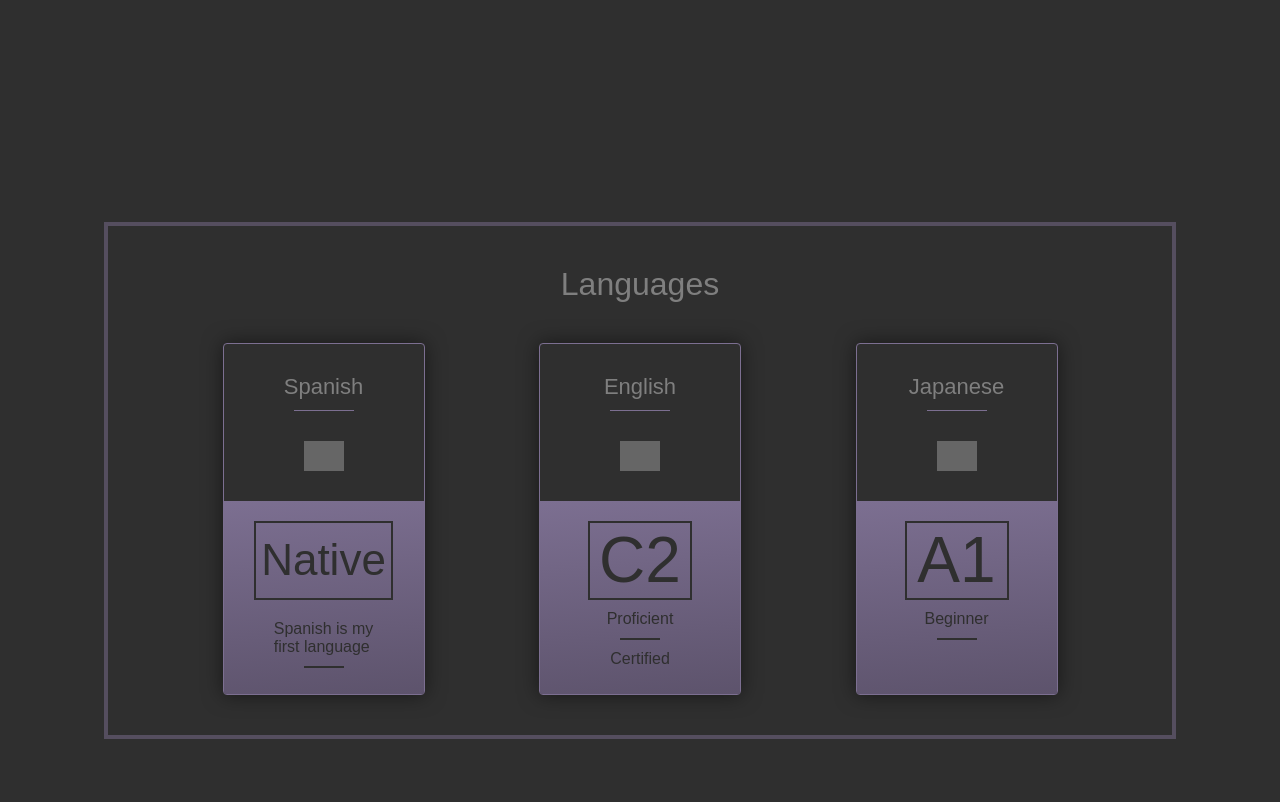
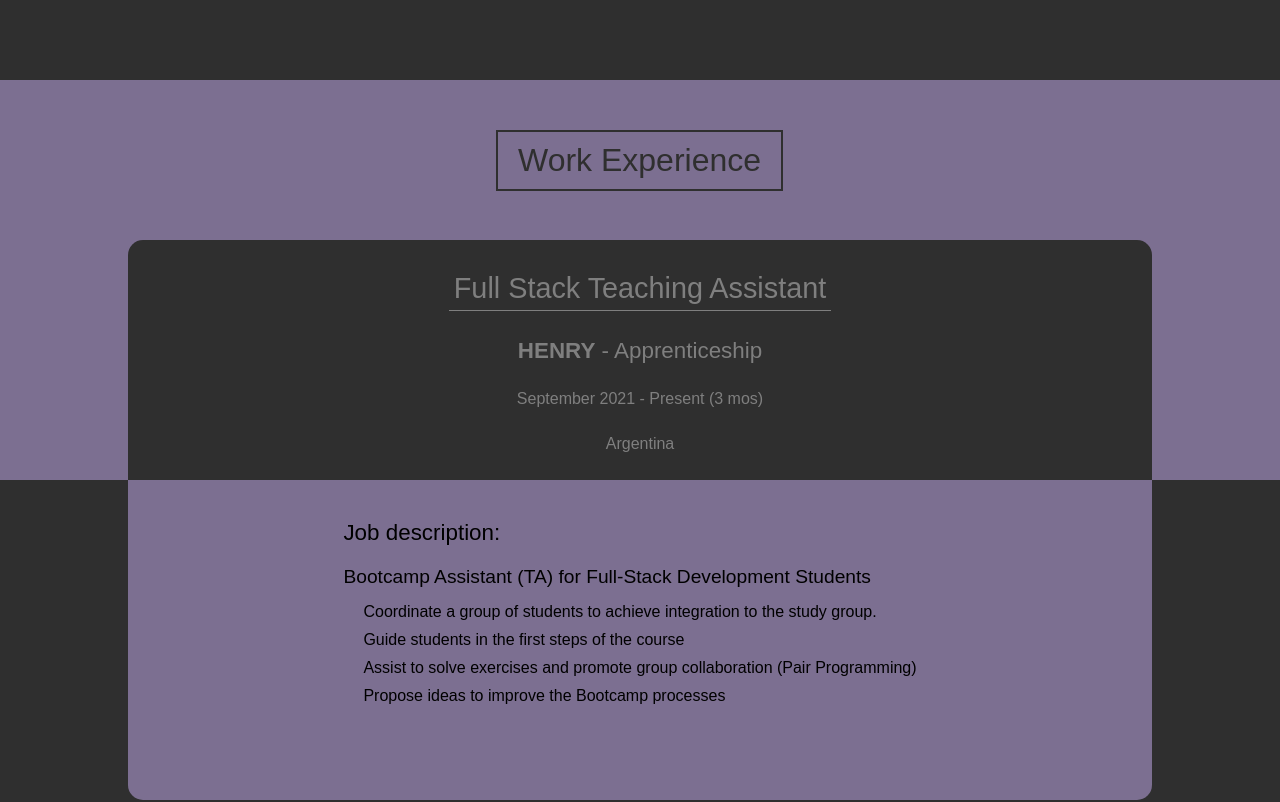
Before and after one commit to mec-nyan/MyPortfolio, a React (Create React App) app: page / in a window 1280 px wide. Shown: the part 2320-3122 px from the top of the page. Built offline with nearby package versions, Linux system fonts and the light colour scheme; grey boxes are pictures that could not be loaded.

Commit message:
Work experience done

```diff
--- a/src/components/App/App.js
+++ b/src/components/App/App.js
@@ -6,6 +6,7 @@ import Entry from '../Entry/Entry'
 import Terminal from '../Terminal/Terminal'
 import Languages from '../Languages/Languages'
 import Education from '../Education/Education'
+import Work from '../Work/Work'
 import { useEffect } from 'react'
 
 
@@ -55,7 +56,11 @@ function App() {
         <Terminal />
       </div>
 
-      <div data-aos='fade-up' data-aos-duration={1500}>
+      <div data-aos='fade-down'>
+        <Work />
+      </div>
+
+      <div data-aos='zoom-in'>
         <Languages />
       </div>
 
--- a/src/components/Work/Work.jsx
+++ b/src/components/Work/Work.jsx
@@ -0,0 +1,44 @@
+import './work.css'
+import Aos from 'aos'
+import 'aos/dist/aos.css'
+import { useEffect } from 'react'
+
+
+export default function Work() {
+  // Initialize AOS
+  useEffect(() => {
+    Aos.init({
+      duration: 1500,
+    })
+  }, [])
+
+  return (
+    <div className='workContainer'>
+      <div className='workCardTop'>
+        <span data-aos='flip-left' className='title'>
+          Work Experience
+        </span>
+        <div className='workContent'>
+          <h3>Full Stack Teaching Assistant</h3>
+          <h4><strong>HENRY</strong> - Apprenticeship</h4>
+          <p>September 2021 - Present (3 mos)</p>
+          <p>Argentina</p>
+        </div>
+      </div>
+      <div className='workCardBottom'>
+        <div className='workContent'>
+          <div className='workGroup'>
+            <h4>Job description:</h4>
+            <h5>Bootcamp Assistant (TA) for Full-Stack Development Students</h5>
+            <ul>
+              <li>Coordinate a group of students to achieve integration to the study group.</li>
+              <li>Guide students in the first steps of the course</li>
+              <li>Assist to solve exercises and promote group collaboration (Pair Programming)</li>
+              <li>Propose ideas to improve the Bootcamp processes</li>
+            </ul>
+          </div>
+        </div>
+      </div>
+    </div>
+  )
+}
--- a/src/components/Work/work.css
+++ b/src/components/Work/work.css
@@ -0,0 +1,109 @@
+.workContainer
+{
+  width: 100%;
+  display: flex;
+  flex-direction: column;
+  justify-content: center;
+  align-items: center;
+}
+
+.workCardTop, .workCardBottom
+{
+  min-height: 50vh;
+  width: 100%;
+  display: flex;
+  flex-direction: column;
+  align-items: center;
+}
+
+.workCardTop
+{
+  background-color: #7c6f91;
+  justify-content: flex-end;
+}
+
+.workCardBottom
+{
+  background-color: #2f2f2f;
+  justify-content: flex-start;
+}
+
+.workContent
+{
+  min-width: 80%;
+  max-width: 1024px;
+  display: flex;
+  flex-direction: column;
+  align-items: center;
+}
+
+.workCardTop .workContent
+{
+  background-color: #2f2f2f;
+  border-top-left-radius: 15px;
+  border-top-right-radius: 15px;
+  justify-content: space-evenly;
+  color: #7f7f7f;
+  min-height: 30vh;
+}
+
+.workCardBottom .workContent
+{
+  background-color: #7c6f91;
+  border-bottom-left-radius: 15px;
+  border-bottom-right-radius: 15px;
+  justify-content: flex-start;
+  min-height: 40vh;
+}
+
+.workGroup
+{
+  margin: 20px;
+}
+
+.workGroup h4
+{
+  font-weight: normal;
+  font-size: 1.4em;
+  margin: 20px 0;
+}
+
+.workGroup h5
+{
+  font-weight: normal;
+  font-size: 1.2em;
+  margin: 10px 0;
+}
+
+.workGroup ul
+{
+  list-style: none;
+}
+
+.workGroup ul li
+{
+  padding: 5px 20px;
+}
+.title
+{
+  display: inline-block;
+  font-size: 2em;
+  color: #2f2f2f;
+  margin: auto;
+  border: 2px solid #2f2f2f;
+  padding: 10px 20px;
+}
+
+.workCardTop .workContent h3
+{
+  font-weight: normal;
+  font-size: 1.8em;
+  border-bottom: 1px solid #7f7f7f;
+  padding: 5px;
+  text-align: center;
+}
+.workCardTop .workContent h4
+{
+  font-weight: normal;
+  font-size: 1.4em;
+}
```
Also changed, not shown: src/components/Portfolio/Portfolio.jsx (added), src/components/Portfolio/portfolio.css (added).
